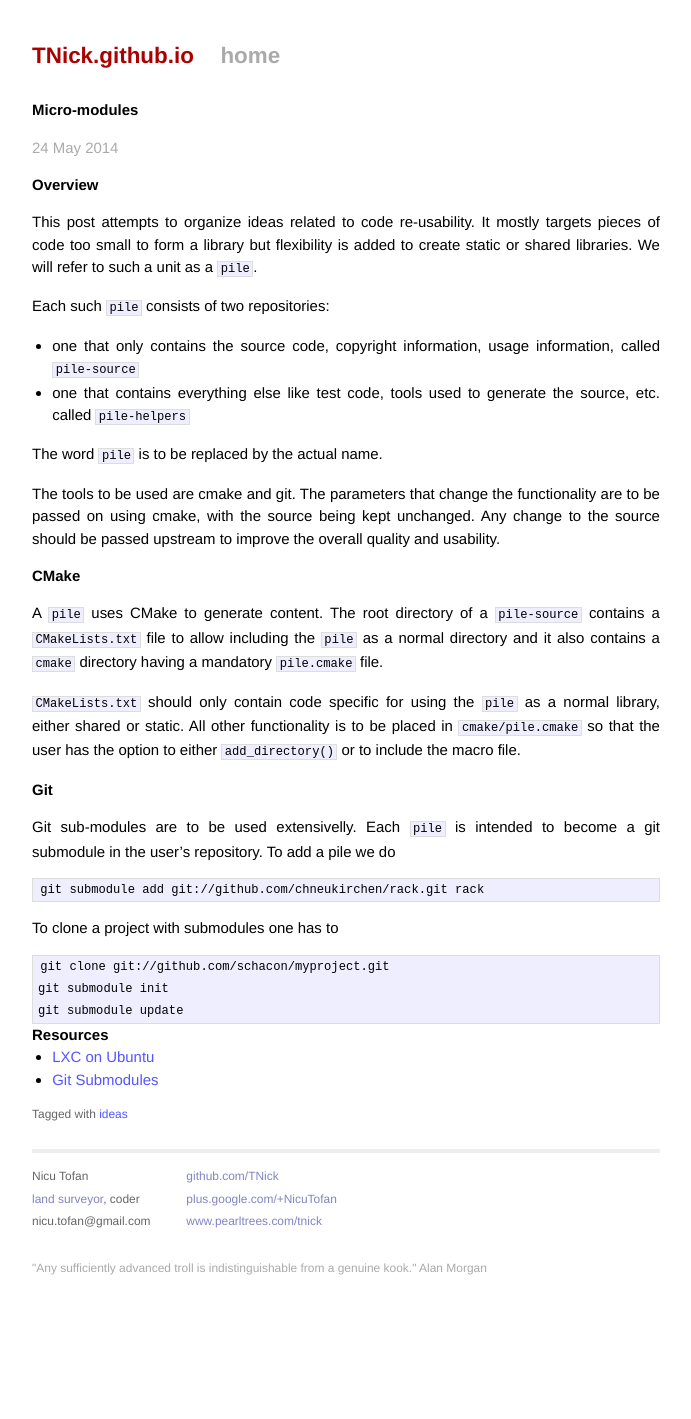
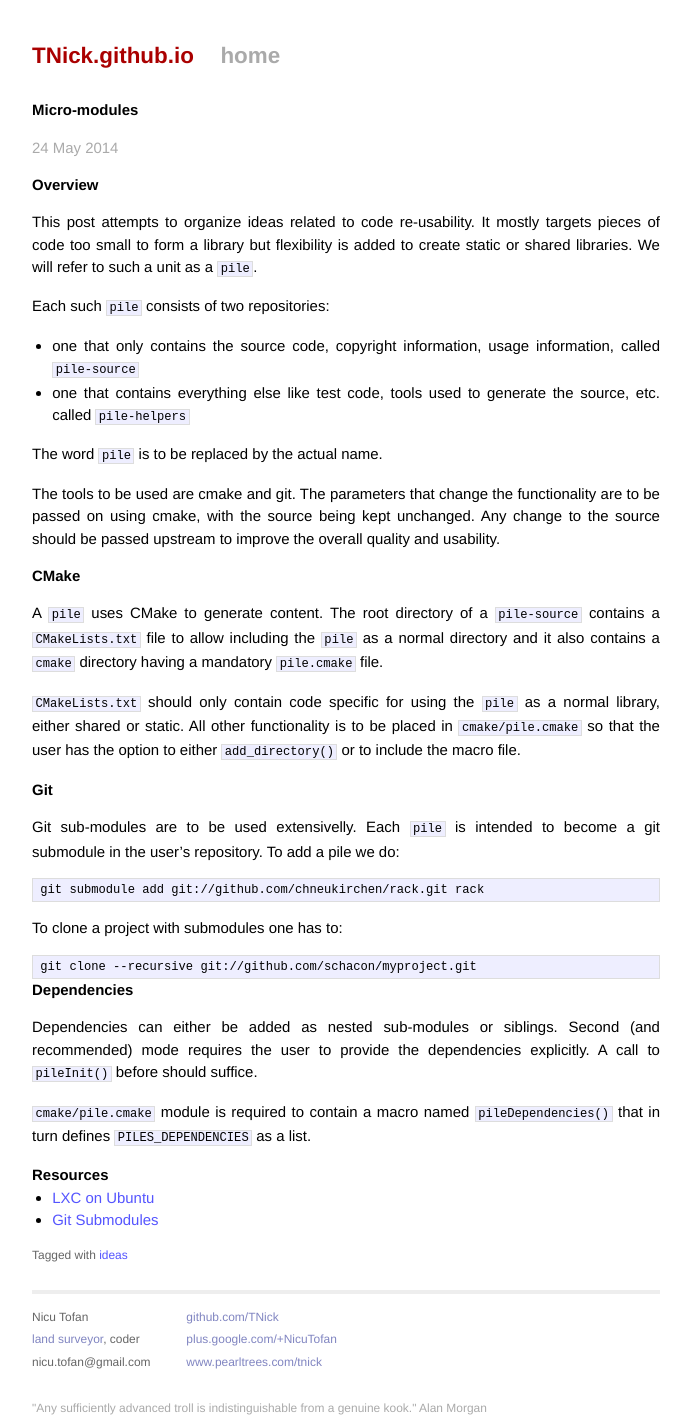
Before and after one commit to TNick/TNick.github.io, a Jekyll site: the page built from _posts/2014-10-11-micromodules.markdown, in a window 1280 px wide. Shown: the whole page, without its empty margins (294-985 px from the left). Built offline with Jekyll 4.4.1, drawn with Linux system fonts in a browser that asks for light colours; Markdown is read by kramdown in place of the engine named in the settings; before the commit the page ends 1279 px from its top, so only the background shows below that.

Commit message:
Modified file using Dillinger

```diff
--- a/_posts/2014-10-11-micromodules.markdown
+++ b/_posts/2014-10-11-micromodules.markdown
@@ -44,16 +44,25 @@
 
 Git sub-modules are to be used extensivelly. Each `pile` is intended
 to become a git submodule in the user's repository. To add a pile
-we do
+we do:
 
     git submodule add git://github.com/chneukirchen/rack.git rack
 
-To clone a project with submodules one has to
+To clone a project with submodules one has to:
 
-    git clone git://github.com/schacon/myproject.git
-    git submodule init
-    git submodule update
+    git clone --recursive git://github.com/schacon/myproject.git
 
+
+Dependencies
+------------
+
+Dependencies can either be added as nested sub-modules or siblings.
+Second (and recommended) mode requires the user to provide the
+dependencies explicitly. A call to `pileInit()` before should suffice.
+
+`cmake/pile.cmake` module is required to contain a macro named
+`pileDependencies()` that in turn defines `PILES_DEPENDENCIES` as a
+list.
 
 Resources
 ---------
```
